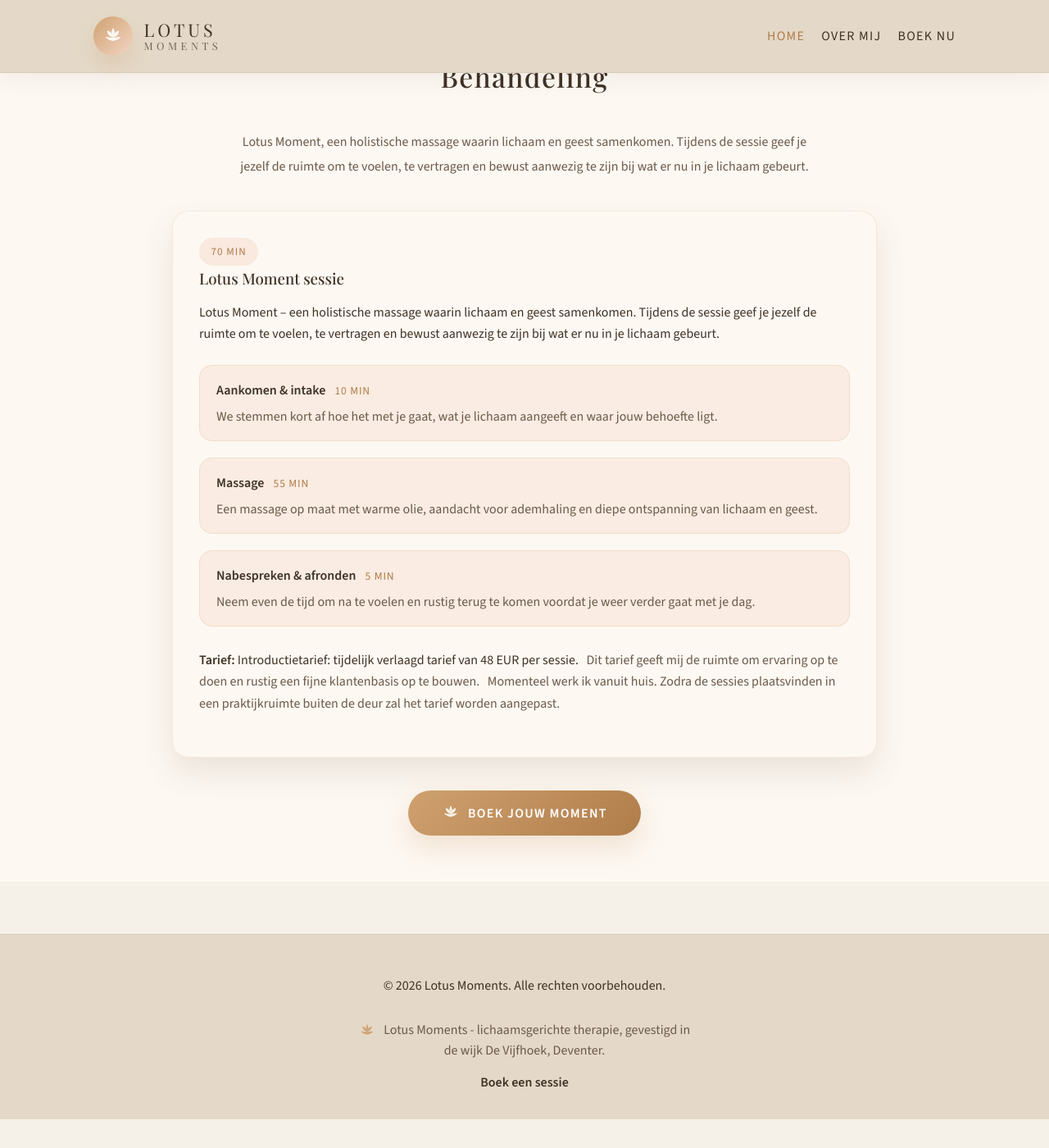
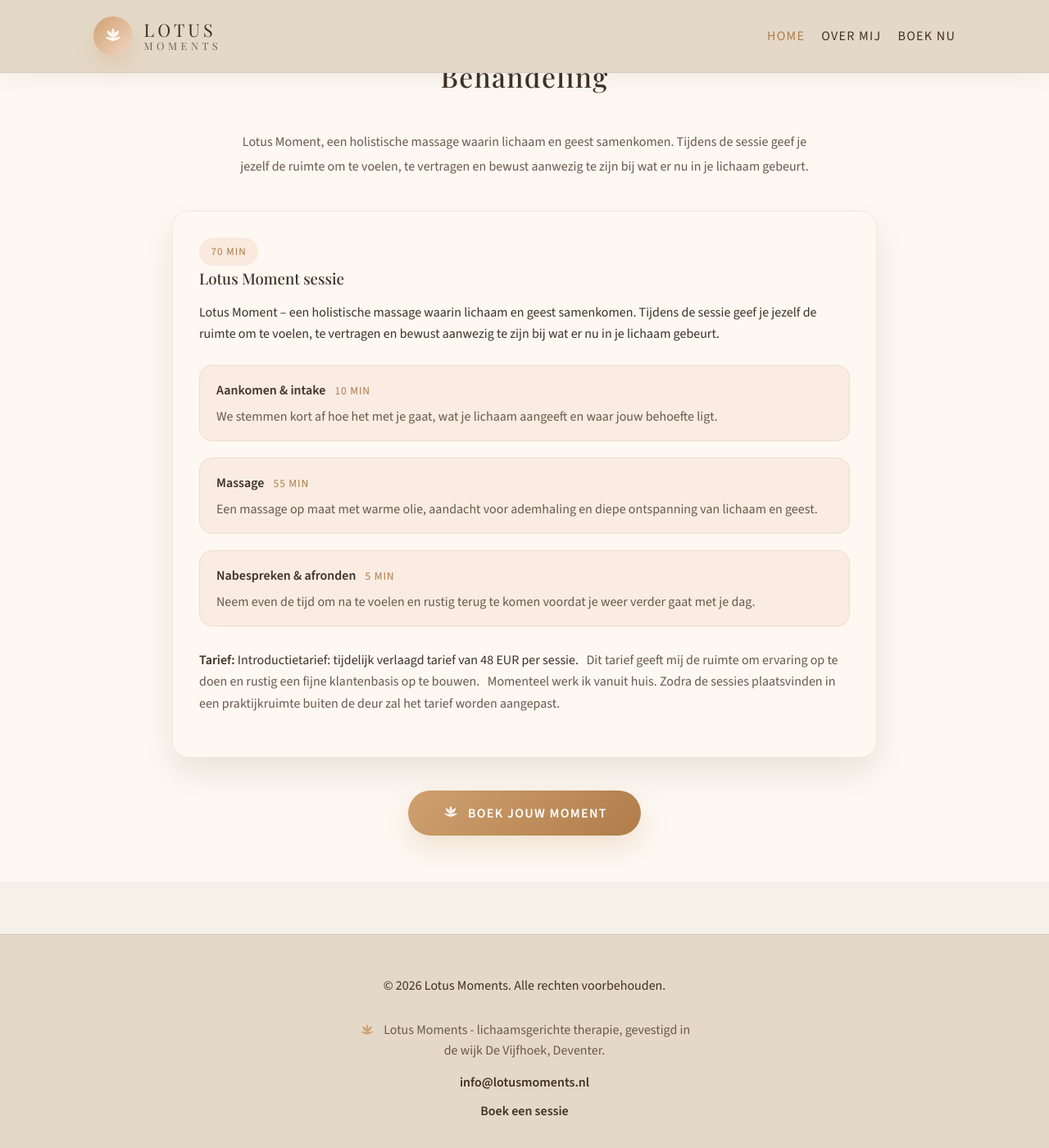
Before and after one commit to LotusMoments/website, a Jekyll site: the page built from index.md, in a window 1280 px wide and 1400 px high, scrolled down 1174 px. Shown: the whole window at 82% size. Built offline with Jekyll 4.4.1, drawn with Linux system fonts in a browser that asks for light colours; before the commit the page ends 2539 px from its top, so only the background shows below that.

Commit message:
Add email link

```diff
--- a/_includes/footer.html
+++ b/_includes/footer.html
@@ -23,6 +23,7 @@
       Lotus Moments - lichaamsgerichte therapie, gevestigd in de wijk De Vijfhoek, Deventer.
     </p>
     <div class="footer-links">
+      <a href="mailto:info@lotusmoments.nl">info@lotusmoments.nl</a>
       {% if site.social_links.calendly %}
       <a href="{{ site.social_links.calendly }}" target="_blank" rel="noopener"
         >Boek een sessie</a
--- a/assets/css/style.css
+++ b/assets/css/style.css
@@ -451,6 +451,13 @@ body {
   fill: currentColor;
 }
 
+.footer-links {
+  display: flex;
+  flex-direction: column;
+  align-items: center;
+  gap: 0.5rem;
+}
+
 .site-footer a {
   color: var(--text);
   text-decoration: none;
```
